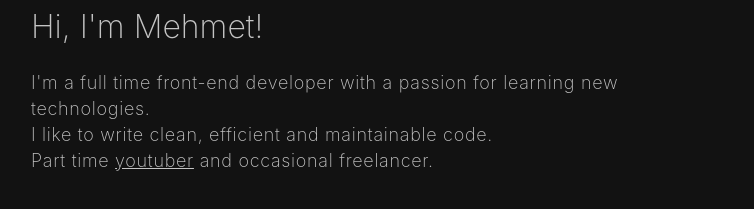
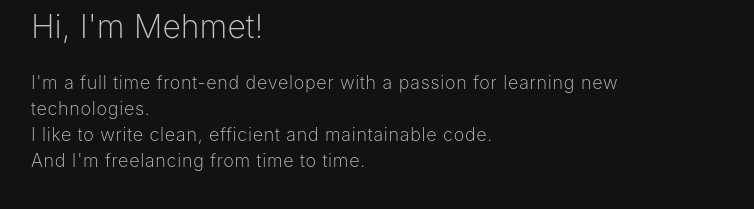
Before and after one commit to mehmetsagir/mehmetsagir.dev, a Next.js app: page / in a window 1280 px wide. Shown: the part 163-372 px from the top of the page, without its empty margins (259-1013 px from the left). Built offline with nearby package versions, Linux system fonts and the light colour scheme.

Commit message:
change your about me text

```diff
--- a/src/pages/index.tsx
+++ b/src/pages/index.tsx
@@ -10,15 +10,7 @@ const Home: NextPage = () => {
         technologies. <br /> I like to write clean, efficient and maintainable
         code.
         <br />
-        Part time&nbsp;
-        <a
-          href="https://www.youtube.com/channel/UCPoGp98y4dOQsc3OXkndaeQ?sub_confirmation=1"
-          target="_blank"
-          rel="noreferrer"
-        >
-          youtuber
-        </a>
-        &nbsp;and occasional freelancer.
+        And I&apos;m freelancing from time to time.
       </p>
     </Container>
   );
```
